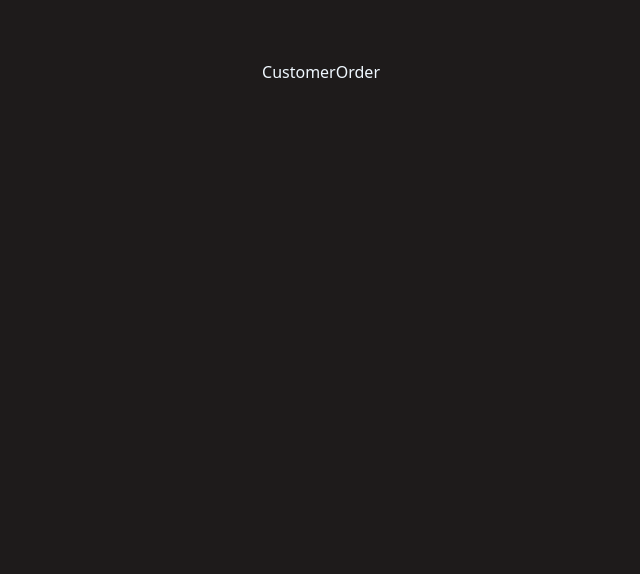
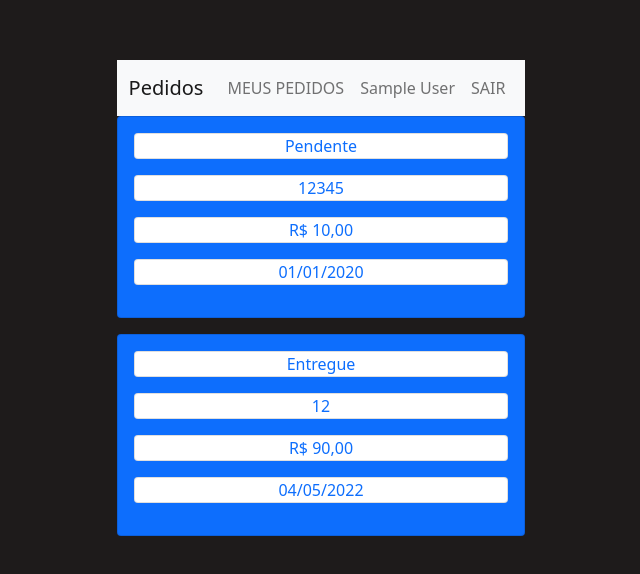
Before and after one commit to williamnstolb/trybe-delivery-app, a React (Create React App) app in the folder front-end/: page /customer/orders in a window 1280 px wide. Shown: the part 140-714 px from the top of the page, without its empty margins (319-959 px from the left). Built offline with nearby package versions, Linux system fonts and the light colour scheme; sample sign-in values are in the browser's storage.

Commit message:
Page CustomerOrder finalizada, mas contato com BD

```diff
--- a/front-end/src/pages/cutomer/CustomerOrder.jsx
+++ b/front-end/src/pages/cutomer/CustomerOrder.jsx
@@ -1,9 +1,85 @@
-import React from 'react';
+import React, { useState, useEffect } from 'react';
+import NavBar from '../../components/NavBar';
+import OrderCard from '../../components/OrderCard';
+// import api from '../../services/api';
 // import PropTypes from 'prop-types';
 
 function CustomerOrder() {
+  const [customer, setCustomer] = useState([]);
+  // const role = 'customer';
+  const { id, role } = JSON.parse(localStorage.getItem('user'));
+
+  async function getCustomer() {
+    // const { token } = JSON.parse(localStorage.getItem('user'));
+    // const response = await api.get(`/customer/${id}`, {
+    //   headers: {
+    //     Authorization: token,
+    //   },
+    // });
+    const response = {
+      data: [],
+    };
+
+    // Exemplo da resposta do BD
+    // response = {
+    //   id da venda
+    //   id do vendedor
+    //   id do comprardor (esse que tem que ser utilizado aqui)
+    //   status: 'Pendente',
+    //   deliveryNumber: '12345',
+    //   deliveryAddress: ' ',
+    //   totalPrice: 'R$ 10,00',
+    //   salesDate: '01/01/2020',
+    //   orders[
+    //     {
+    //       id do produto
+    //       nome do produto
+    //       preco do produto
+    //       saleProducts: {
+    //         quantidade comprada
+    //       }
+    //     }
+    //   ]
+    // }
+
+    const data = [
+      {
+        status: 'Pendente',
+        deliveryNumber: '12345',
+        totalPrice: 'R$ 10,00',
+        salesDate: '01/01/2020',
+      },
+      {
+        status: 'Entregue',
+        deliveryNumber: '12',
+        totalPrice: 'R$ 90,00',
+        salesDate: '04/05/2022',
+      },
+    ];
+    // data apenas para teste
+    setCustomer((response.data.length > 0) ? response.data : data);
+  }
+
+  useEffect(() => {
+    getCustomer();
+  }, []);
   return (
-    <div>CustomerOrder</div>
+    <div>
+      <NavBar pageName="Pedidos" />
+      {
+        customer.map((order) => (
+          <OrderCard
+            key={ order.deliveryNumber }
+            id={ id }
+            role={ role }
+            status={ order.status }
+            deliveryNumber={ order.deliveryNumber }
+            totalPrice={ order.totalPrice }
+            salesDate={ order.salesDate }
+          />
+        ))
+      }
+    </div>
   );
 }
 
```
